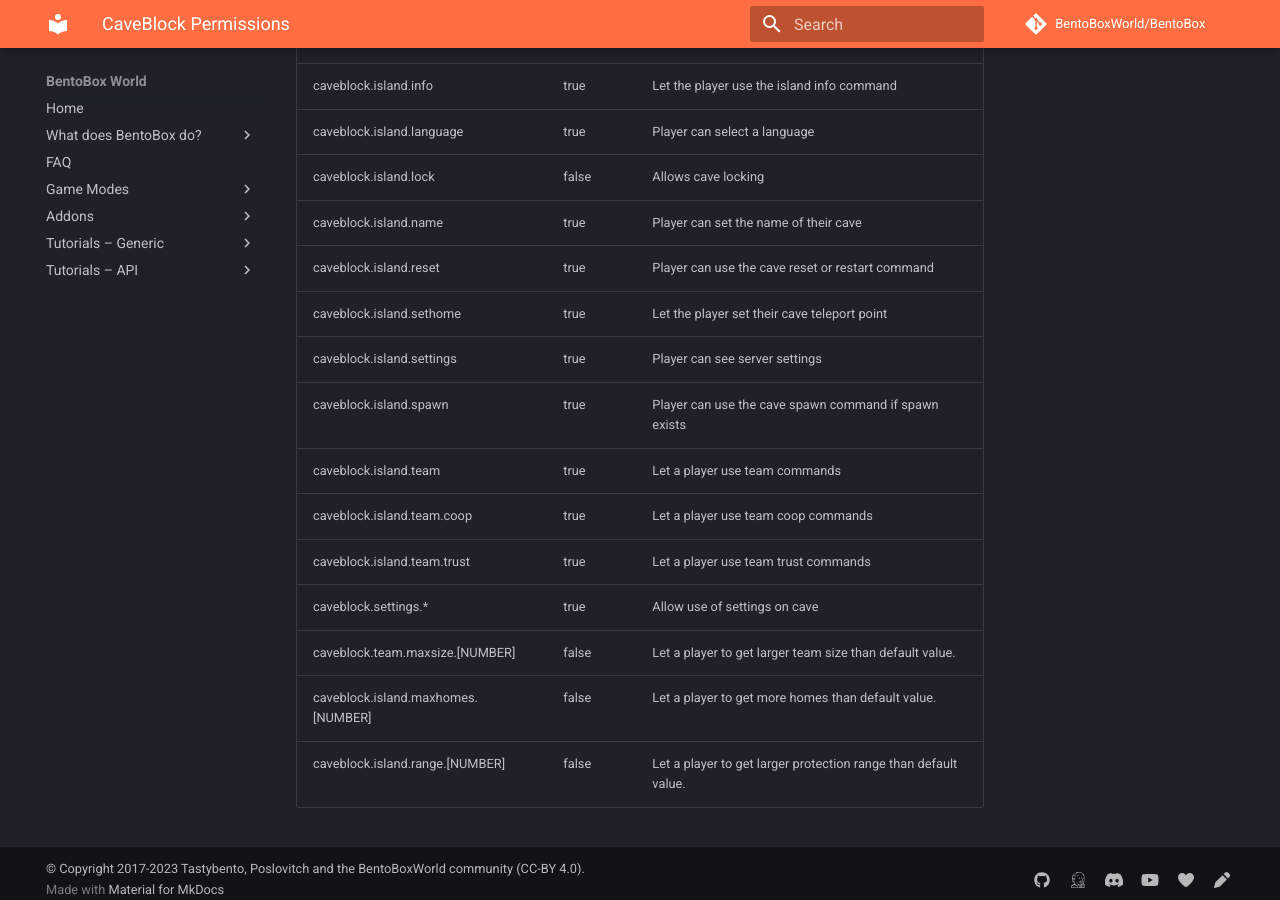
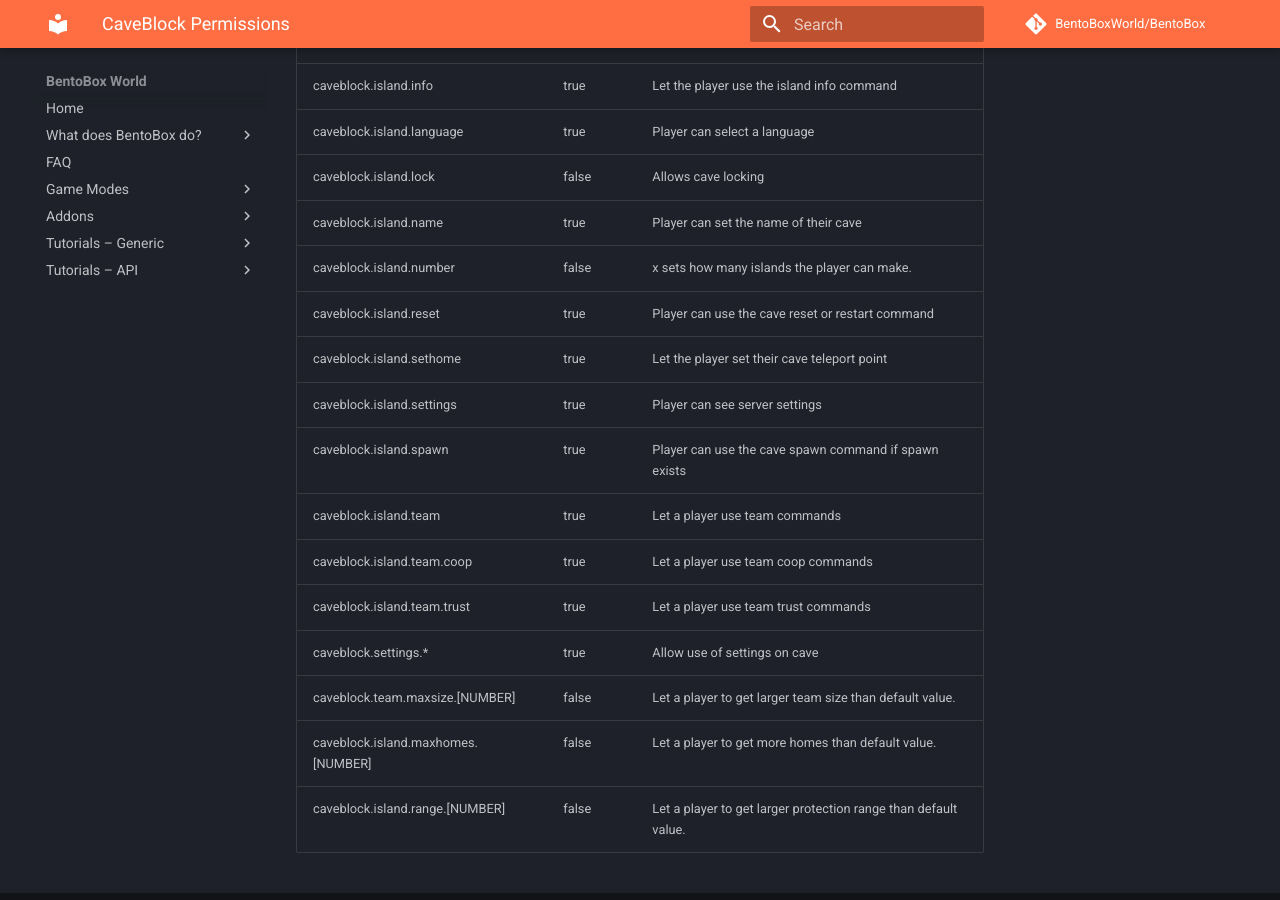
Before and after one commit to BentoBoxWorld/docs, an MkDocs documentation site: the page built from docs/gamemodes/CaveBlock/Permissions.md, in a window 1280 px wide and 900 px high, scrolled down 1695 px. Built offline with MkDocs 1.6.1 and Material for MkDocs 9.7.7, drawn with Linux system fonts in a browser that asks for light colours; comment, search, counter and statistics services are not loaded.

Commit message:
Update Permissions.md
Multi island perm

```diff
--- a/docs/gamemodes/CaveBlock/Permissions.md
+++ b/docs/gamemodes/CaveBlock/Permissions.md
@@ -181,6 +181,10 @@
 <td align='left'>true</td>
 <td align='left'>Player can set the name of their cave</td>
 </tr>
+<td align='left'>caveblock.island.number</td>
+<td align='left'>false</td>
+<td align='left'>x sets how many islands the player can make.</td>
+</tr>
 <tr>
 <td align='left'>caveblock.island.reset</td>
 <td align='left'>true</td>
```
